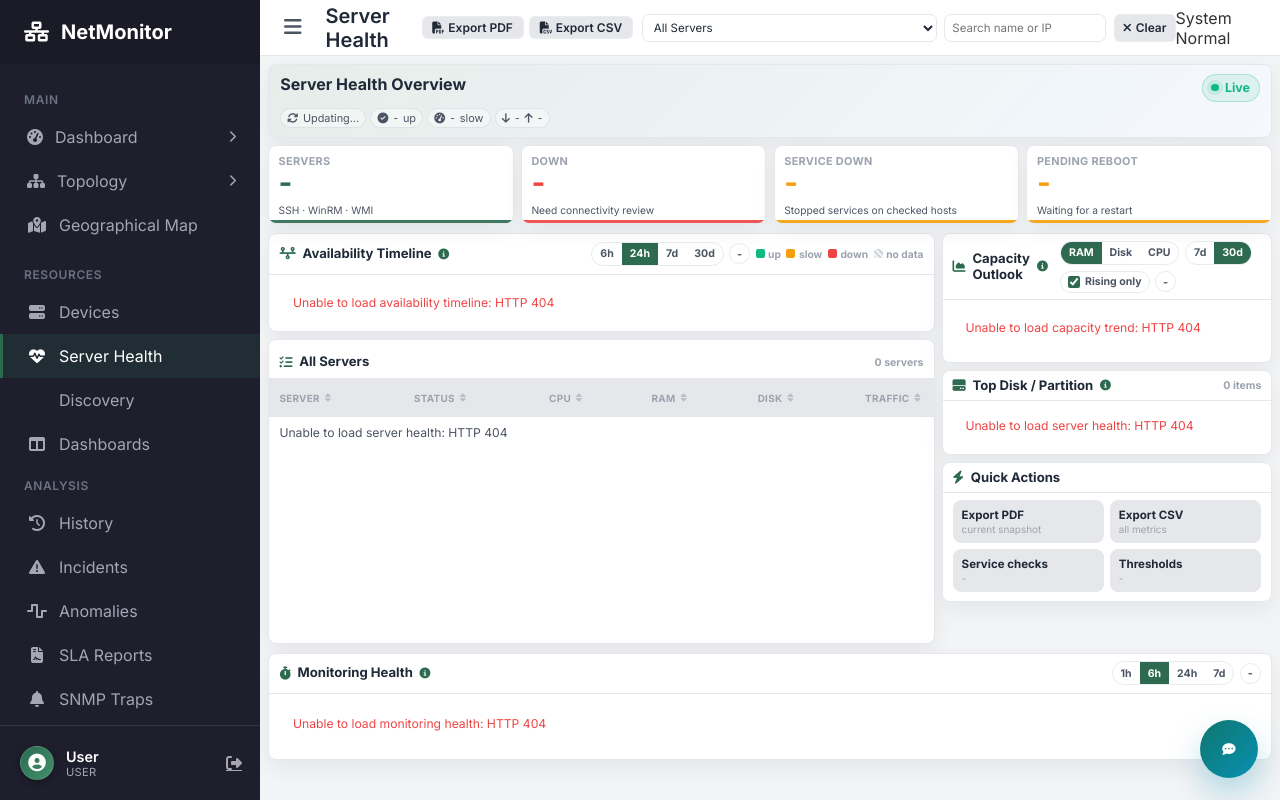
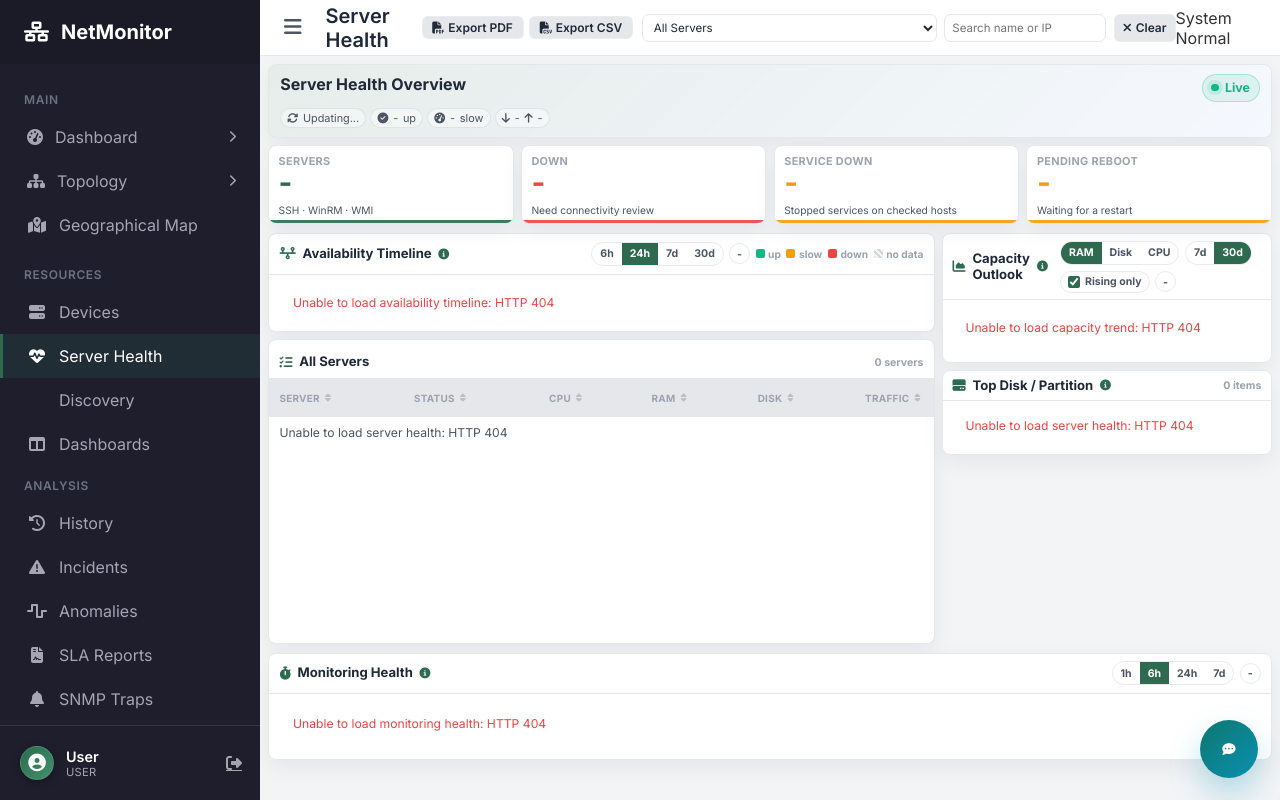
Before and after one commit to manitsrik/SenaNetworkMonitorV0, a Python web app: template templates/server_health.html in a window 1280 px wide. Run offline with Jinja, Linux system fonts and the light colour scheme; the template is opened without the code that fills it: most values are stand-ins (such as "Sample title", 1, 10 or a date in 2020); some libraries are stand-ins or nearby versions.

Commit message:
Drop the Quick Actions panel from Server Health
Its two export buttons duplicated the ones in the page header, and the
other two were status readouts wearing button costumes: "Service checks /
none of 14 hosts yet" and "Thresholds / 12 tuned per host" both link to
the devices page without saying what to do there. The service-check state
is already on its own KPI card, which reads "Not set up" for the same
reason.

The rail keeps Capacity Outlook and Top Disk. The exports keep working
from the header, where they were all along.

Co-Authored-By: Claude Opus 5 (1M context) <noreply@anthropic.com>

```diff
--- a/templates/server_health.html
+++ b/templates/server_health.html
@@ -987,10 +987,6 @@
         padding: 0.4rem 0.55rem;
     }
 
-    .health-panel.is-rail {
-        max-height: none;
-    }
-
     /* ===================== Tabs over the table ========================== */
     .health-tabs {
         display: flex;
@@ -1079,41 +1075,6 @@
         padding-top: 0.1rem;
     }
 
-    /* ===================== Quick actions =============================== */
-    .health-quick {
-        display: grid;
-        grid-template-columns: 1fr 1fr;
-        gap: 0.35rem;
-        padding: 0.45rem 0.6rem 0.55rem;
-    }
-
-    .health-quick-btn {
-        display: grid;
-        gap: 0.1rem;
-        padding: 0.42rem 0.5rem;
-        border: 1px solid var(--border-color);
-        border-radius: 8px;
-        background: var(--bg-tertiary);
-        color: var(--text-primary);
-        text-decoration: none;
-    }
-
-    .health-quick-btn:hover {
-        border-color: var(--primary);
-        color: var(--text-primary);
-        text-decoration: none;
-    }
-
-    .health-quick-btn b {
-        font-size: 0.72rem;
-        font-weight: 700;
-    }
-
-    .health-quick-btn span {
-        color: var(--text-muted);
-        font-size: 0.62rem;
-    }
-
     /* ===================== Capacity Outlook: small multiples ============ */
     .capacity-grid {
         display: grid;
@@ -1484,8 +1445,7 @@
         .health-overview,
         .health-panels,
         .capacity-grid,
-        .health-rail,
-        .health-quick {
+        .health-rail {
             grid-template-columns: 1fr;
         }
 
@@ -1533,7 +1493,7 @@
         body { background: #fff !important; color: #111 !important; }
         .health-overview, .health-panels { grid-template-columns: 1fr 1fr !important; }
         .health-cols { grid-template-columns: 1fr !important; }
-        .health-quick, .health-tabs { display: none !important; }
+        .health-tabs { display: none !important; }
         .health-hero, .health-summary-card, .health-panel, .health-table-card {
             box-shadow: none !important;
             break-inside: avoid;
@@ -1732,25 +1692,6 @@
             </div>
         </section>
 
-        <section class="health-panel is-rail">
-            <div class="health-panel-header">
-                <h3 class="health-panel-title"><i class="fa-solid fa-bolt"></i> Quick Actions</h3>
-            </div>
-            <div class="health-quick">
-                <a class="health-quick-btn" href="/api/server-health/export.pdf">
-                    <b>Export PDF</b><span>current snapshot</span>
-                </a>
-                <a class="health-quick-btn" href="/api/server-health/export.csv">
-                    <b>Export CSV</b><span>all metrics</span>
-                </a>
-                <a class="health-quick-btn" href="/devices">
-                    <b>Service checks</b><span id="quick-services">-</span>
-                </a>
-                <a class="health-quick-btn" href="/devices">
-                    <b>Thresholds</b><span id="quick-thresholds">-</span>
-                </a>
-            </div>
-        </section>
         </aside>
     </div>
 
@@ -2610,12 +2551,6 @@ function setSummary(summary) {
     if (staleValue) staleValue.textContent = stale;
     if (staleChip) staleChip.hidden = stale === 0;
 
-    setText('quick-services', monitored
-        ? `${monitored} of ${summary.total_servers} hosts`
-        : `none of ${summary.total_servers} hosts yet`);
-    const custom = (latestServerHealthData?.servers || []).filter(server => server.slow_threshold_is_custom).length;
-    setText('quick-thresholds', custom ? `${custom} tuned per host` : 'using shared defaults');
-
     setCardState('down', summary.down || 0);
     setCardState('service', monitored ? (summary.service_down || 0) : 0);
     setCardState('reboot', summary.pending_reboot || 0);
```
